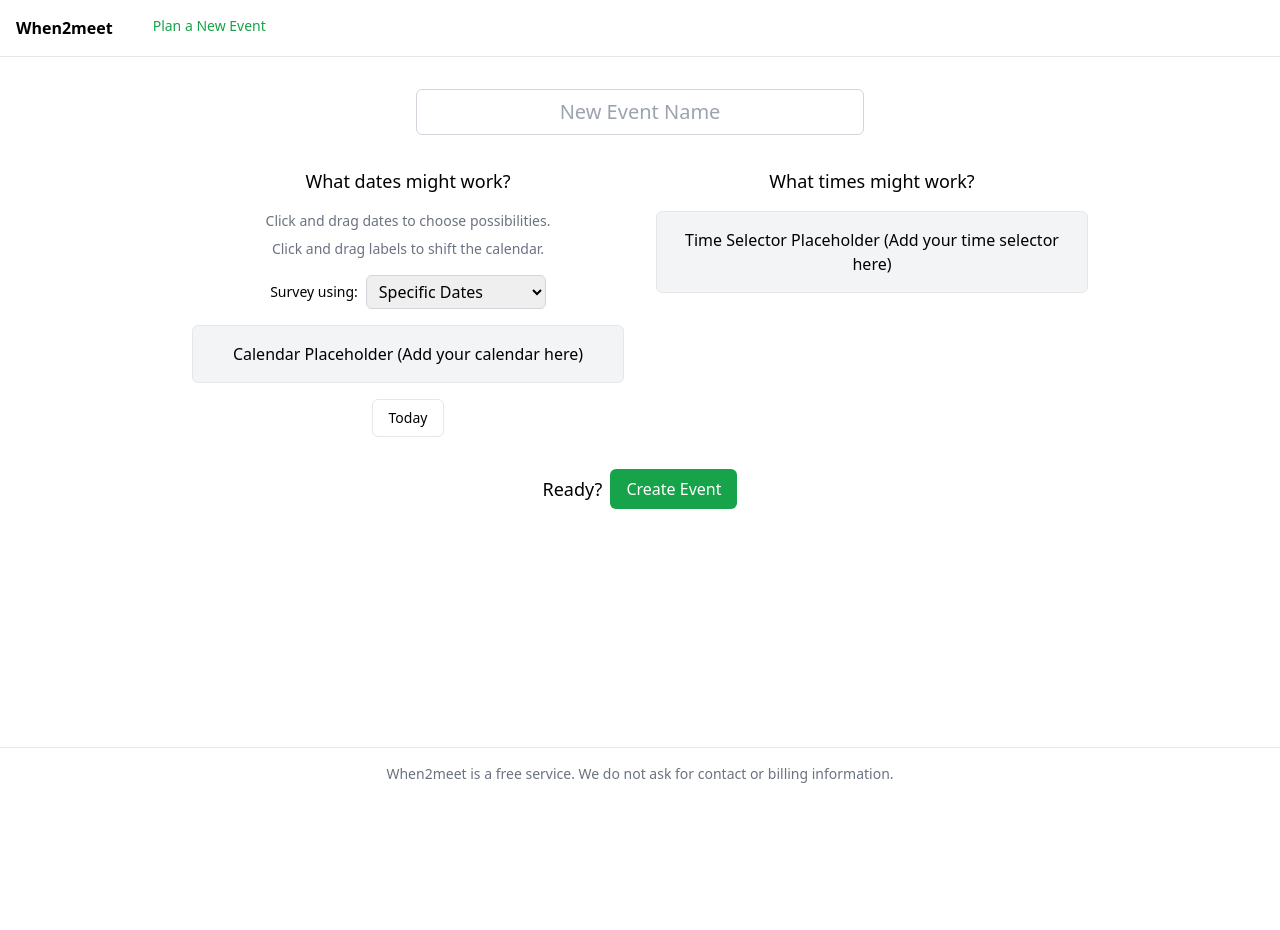
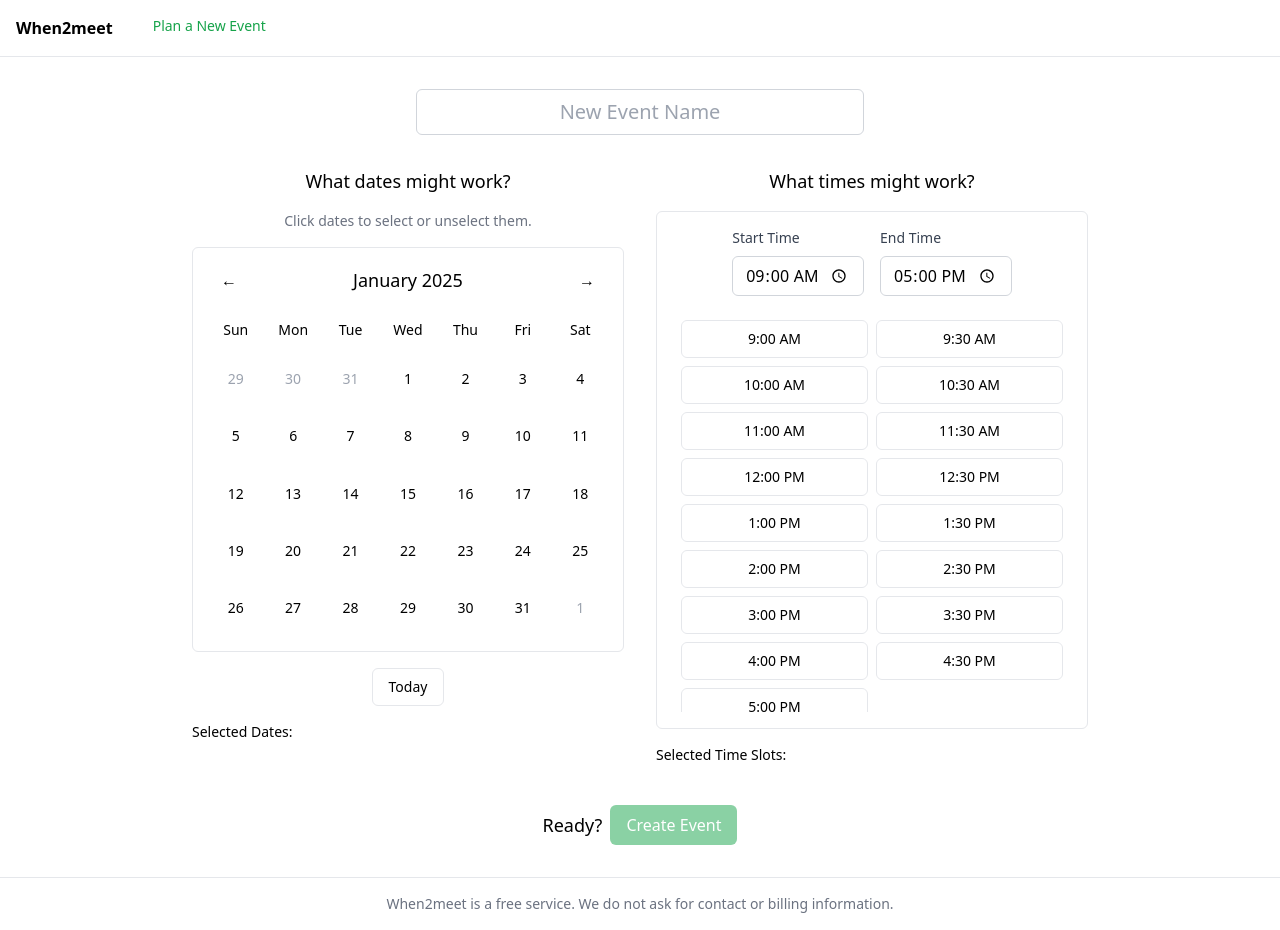
Before and after one commit to harshascode/when2meet, a SvelteKit app: page / in a window 1280 px wide. Before the commit the page ends 800 px from the top, so only its background shows below. Built offline with nearby package versions, Linux system fonts and the light colour scheme.

Commit message:
home page is working

```diff
--- a/package.json
+++ b/package.json
@@ -41,6 +41,7 @@
 	},
 	"dependencies": {
 		"better-sqlite3": "^11.8.0",
+		"date-fns": "^4.1.0",
 		"drizzle-orm": "^0.38.4"
 	}
 }
--- a/src/routes/+page.svelte
+++ b/src/routes/+page.svelte
@@ -1,20 +1,149 @@
 <script lang="ts">
     import Footer from '$lib/Footer.svelte';
     import Header from '$lib/Header.svelte';
+    import { format, startOfMonth, endOfMonth, eachDayOfInterval, isSameDay } from 'date-fns';
 
     let eventName = '';
-	let startDate = new Date(2025, 0, 12);
+    let currentMonth = new Date();
+    let selectedDates: Date[] = [];
 
-	const today = () => {
-		startDate = new Date();
-	};
+    // Generate calendar days
+    $: calendarDays = generateCalendarDays(currentMonth);
+
+    function generateCalendarDays(date: Date) {
+        const start = startOfMonth(date);
+        const end = endOfMonth(date);
+        const days = eachDayOfInterval({ start, end });
+
+        // Get the day of the week for the first day (0 = Sunday)
+        const firstDayOfWeek = start.getDay();
+
+        // Add padding days at the start
+        const paddingDays = Array(firstDayOfWeek)
+            .fill(null)
+            .map((_, index) => {
+                const day = new Date(start);
+                day.setDate(day.getDate() - (firstDayOfWeek - index));
+                return { date: day, isCurrentMonth: false };
+            });
+
+        // Create the calendar days array
+        const calendarDays = days.map(day => ({
+            date: day,
+            isCurrentMonth: true
+        }));
+
+        // Calculate padding needed at the end
+        const lastDayOfWeek = end.getDay();
+        const remainingDays = 6 - lastDayOfWeek;
+
+        // Add padding days at the end
+        const endPaddingDays = Array(remainingDays)
+            .fill(null)
+            .map((_, index) => {
+                const day = new Date(end);
+                day.setDate(day.getDate() + (index + 1));
+                return { date: day, isCurrentMonth: false };
+            });
+
+        return [...paddingDays, ...calendarDays, ...endPaddingDays];
+    }
+
+    function toggleDateSelection(date: Date) {
+        const index = selectedDates.findIndex(d => isSameDay(d, date));
+        if (index === -1) {
+            selectedDates = [...selectedDates, date];
+        } else {
+            selectedDates = selectedDates.filter((_, i) => i !== index);
+        }
+    }
+
+    function isDateSelected(date: Date): boolean {
+        return selectedDates.some(d => isSameDay(d, date));
+    }
+
+    function today() {
+        currentMonth = new Date();
+    }
+
+    function previousMonth() {
+        currentMonth = new Date(currentMonth.getFullYear(), currentMonth.getMonth() - 1);
+    }
+
+    function nextMonth() {
+        currentMonth = new Date(currentMonth.getFullYear(), currentMonth.getMonth() + 1);
+    }
+
+	 // Time selection state
+	 let startTime = '09:00';
+    let endTime = '17:00';
+    let selectedTimes: string[] = [];
+    let timeInterval = 30; // minutes interval between time slots
+
+    // Generate time slots based on start and end time
+    $: timeSlots = generateTimeSlots(startTime, endTime, timeInterval);
+
+    function generateTimeSlots(start: string, end: string, interval: number): string[] {
+        const slots: string[] = [];
+        const [startHours, startMinutes] = start.split(':').map(Number);
+        const [endHours, endMinutes] = end.split(':').map(Number);
+
+        const startInMinutes = startHours * 60 + startMinutes;
+        const endInMinutes = endHours * 60 + endMinutes;
+
+        for (let time = startInMinutes; time <= endInMinutes; time += interval) {
+            const hours = Math.floor(time / 60);
+            const minutes = time % 60;
+            slots.push(
+                `${hours.toString().padStart(2, '0')}:${minutes.toString().padStart(2, '0')}`
+            );
+        }
+
+        return slots;
+    }
+
+    function toggleTimeSelection(time: string) {
+        if (selectedTimes.includes(time)) {
+            selectedTimes = selectedTimes.filter(t => t !== time);
+        } else {
+            selectedTimes = [...selectedTimes, time];
+        }
+    }
+
+    function formatTime(time: string): string {
+        const [hours, minutes] = time.split(':').map(Number);
+        const period = hours >= 12 ? 'PM' : 'AM';
+        const displayHours = hours % 12 || 12;
+        return `${displayHours}:${minutes.toString().padStart(2, '0')} ${period}`;
+    }
+
+    // Update the handleSubmit function to include time validation
+    function handleSubmit() {
+        if (!eventName) {
+            alert('Please enter an event name');
+            return;
+        }
+        if (selectedDates.length === 0) {
+            alert('Please select at least one date');
+            return;
+        }
+        if (selectedTimes.length === 0) {
+            alert('Please select at least one time slot');
+            return;
+        }
+
+        // Here you would handle the form submission
+        console.log({
+            eventName,
+            selectedDates,
+            selectedTimes
+        });
+    }
 </script>
 
 <div class="flex min-h-screen flex-col">
-	<!-- Header -->
     <Header />
 
-	<!-- Main Content -->
     <main class="container mx-auto max-w-4xl flex-1 py-8">
         <div class="grid gap-8">
             <!-- Event Name Input -->
@@ -32,33 +161,122 @@
                 <div class="space-y-4">
                     <h2 class="text-center text-lg font-medium">What dates might work?</h2>
                     <div class="space-y-2 text-center text-sm text-gray-500">
-						<p>Click and drag dates to choose possibilities.</p>
-						<p>Click and drag labels to shift the calendar.</p>
+                        <p>Click dates to select or unselect them.</p>
                     </div>
-					<div class="flex items-center justify-center gap-2">
-						<span class="text-sm">Survey using:</span>
-						<select class="w-[180px] rounded-md border border-gray-300 px-2 py-1">
-							<option value="specific">Specific Dates</option>
-							<option value="weekday">Weekday Patterns</option>
-						</select>
+                    <!-- Calendar Component -->
+                    <div class="rounded-md border bg-white p-4">
+                        <div class="mb-4 flex items-center justify-between">
+                            <button
+                                class="rounded-md px-3 py-1 hover:bg-gray-100"
+                                on:click={previousMonth}
+                            >
+                                &larr;
+                            </button>
+                            <h3 class="text-lg font-medium">
+                                {format(currentMonth, 'MMMM yyyy')}
+                            </h3>
+                            <button
+                                class="rounded-md px-3 py-1 hover:bg-gray-100"
+                                on:click={nextMonth}
+                            >
+                                &rarr;
+                            </button>
                         </div>
-					<!-- Replace CalendarGrid -->
-					<div class="rounded-md border bg-gray-100 p-4 text-center">
-						Calendar Placeholder (Add your calendar here)
+
+                        <!-- Calendar Grid -->
+                        <div class="grid grid-cols-7 gap-1">
+                            <!-- Week day headers -->
+                            {#each ['Sun', 'Mon', 'Tue', 'Wed', 'Thu', 'Fri', 'Sat'] as day}
+                                <div class="p-2 text-center text-sm font-medium">{day}</div>
+                            {/each}
+
+                            <!-- Calendar days -->
+                            {#each calendarDays as { date, isCurrentMonth }}
+                                <button
+                                    class="aspect-square rounded-md p-2 text-center text-sm
+                                        {isCurrentMonth ? '' : 'text-gray-400'}
+                                        {isDateSelected(date) ? 'bg-green-500 text-white hover:bg-green-600' : 'hover:bg-gray-100'}"
+                                    on:click={() => toggleDateSelection(date)}
+                                >
+                                    {format(date, 'd')}
+                                </button>
+                            {/each}
                         </div>
+                    </div>
+
                     <div class="text-center">
-						<button class="rounded-md border px-4 py-2 text-sm hover:bg-gray-100" on:click={today}>
+                        <button
+                            class="rounded-md border px-4 py-2 text-sm hover:bg-gray-100"
+                            on:click={today}
+                        >
                             Today
                         </button>
+                    </div>
+
+                    <!-- Selected Dates Display -->
+                    <div class="mt-4 space-y-2">
+                        <h3 class="text-sm font-medium">Selected Dates:</h3>
+                        <div class="flex flex-wrap gap-2">
+                            {#each selectedDates.sort((a, b) => a.getTime() - b.getTime()) as date}
+                                <span class="rounded-full bg-green-100 px-3 py-1 text-sm text-green-800">
+                                    {format(date, 'MMM d, yyyy')}
+                                </span>
+                            {/each}
+                        </div>
                     </div>
                 </div>
 
                 <!-- Times Section -->
+              <!-- Replace the Time Selector placeholder with this code -->
 <div class="space-y-4">
     <h2 class="text-center text-lg font-medium">What times might work?</h2>
-					<!-- Replace TimeSelector -->
-					<div class="rounded-md border bg-gray-100 p-4 text-center">
-						Time Selector Placeholder (Add your time selector here)
+    <div class="rounded-md border bg-white p-4">
+        <!-- Time Range Controls -->
+        <div class="mb-4 flex justify-center gap-4">
+            <div class="space-y-2">
+                <label class="block text-sm font-medium text-gray-700">Start Time</label>
+                <input
+                    type="time"
+                    bind:value={startTime}
+                    class="rounded-md border border-gray-300 px-3 py-1.5"
+                />
+            </div>
+            <div class="space-y-2">
+                <label class="block text-sm font-medium text-gray-700">End Time</label>
+                <input
+                    type="time"
+                    bind:value={endTime}
+                    class="rounded-md border border-gray-300 px-3 py-1.5"
+                />
+            </div>
+        </div>
+
+        <!-- Time Slots Grid -->
+        <div class="grid max-h-[400px] grid-cols-2 gap-2 overflow-y-auto p-2">
+            {#each timeSlots as time}
+                <button
+                    class="rounded-md border p-2 text-sm transition-colors
+                        {selectedTimes.includes(time)
+                            ? 'border-green-500 bg-green-500 text-white hover:bg-green-600'
+                            : 'border-gray-200 hover:bg-gray-50'}"
+                    on:click={() => toggleTimeSelection(time)}
+                >
+                    {formatTime(time)}
+                </button>
+            {/each}
+        </div>
+    </div>
+
+    <!-- Selected Times Display -->
+    <div class="mt-4 space-y-2">
+        <h3 class="text-sm font-medium">Selected Time Slots:</h3>
+        <div class="flex flex-wrap gap-2">
+            {#each selectedTimes.sort() as time}
+                <span class="rounded-full bg-green-100 px-3 py-1 text-sm text-green-800">
+                    {formatTime(time)}
+                </span>
+            {/each}
+        </div>
     </div>
 </div>
             </div>
@@ -69,7 +287,8 @@
                     <span class="text-lg font-medium">Ready?</span>
                     <button
                         type="submit"
-						class="rounded-md bg-green-600 px-4 py-2 text-white hover:bg-green-700"
+                        class="rounded-md bg-green-600 px-4 py-2 text-white hover:bg-green-700 disabled:opacity-50"
+                        disabled={selectedDates.length === 0 || !eventName}
                     >
                         Create Event
                     </button>
@@ -78,6 +297,5 @@
         </div>
     </main>
 
-	<!-- Footer -->
     <Footer />
 </div>
```
Also changed, not shown: 1 other file (tests, documents, lock files or other folders). Lines whose indentation alone changed are shown as unchanged.
